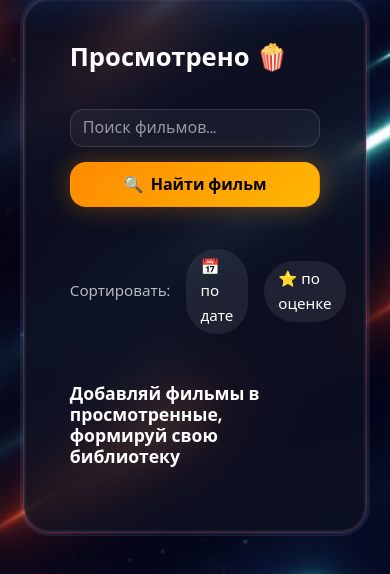
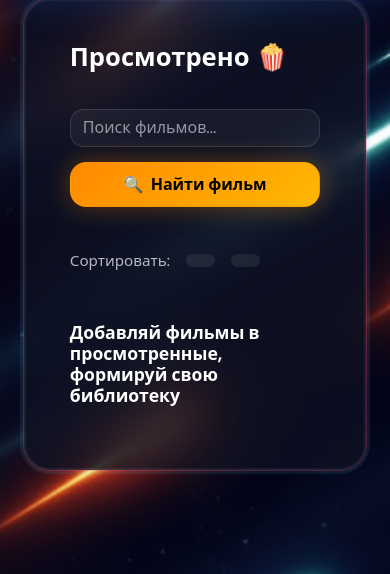
Before and after one commit to nadezhdapopova-spec/FilmDiary, a Django app: template reviews/templates/reviews/reviews.html in a window 390 px wide. Shown: the part 115-689 px from the top of the page. Run offline with Django 5.2, Linux system fonts and the light colour scheme; the template is opened without the code that fills it, so the values that code supplies are empty; some libraries are stand-ins or nearby versions.

Commit message:
fixed film card poster and sort buttons

```diff
--- a/static/css/components/card.css
+++ b/static/css/components/card.css
@@ -28,3 +28,9 @@
   font-weight: 800;
   color: #fff;
 }
+
+@media (max-width: 576px) {
+  .movie-card.glass-card {
+    padding: 0.8rem;
+  }
+}
--- a/static/css/pages/reviews.css
+++ b/static/css/pages/reviews.css
@@ -28,3 +28,13 @@
   color: #1b1b2f;
   font-weight: 500;
 }
+
+@media (max-width: 420px) {
+  .sort-btn {
+    font-size: 0; /* скрывает текст */
+  }
+
+  .sort-btn::after {
+    font-size: 1rem;
+  }
+}
```
